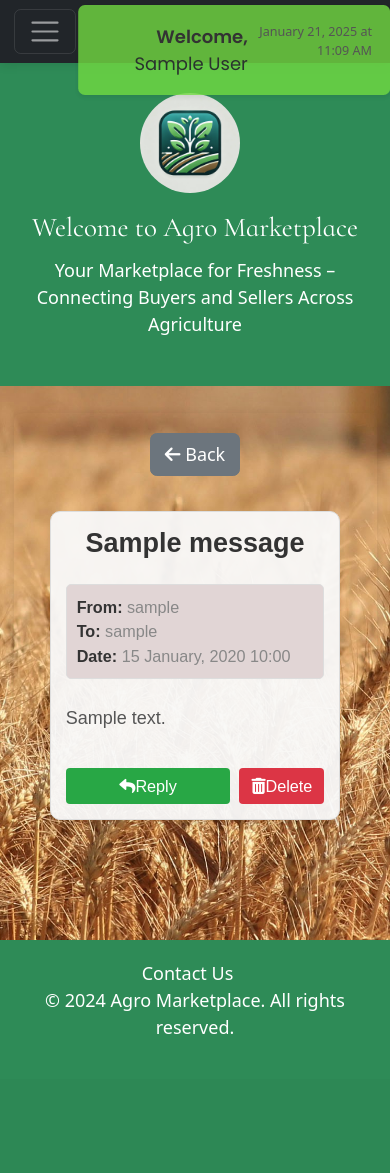
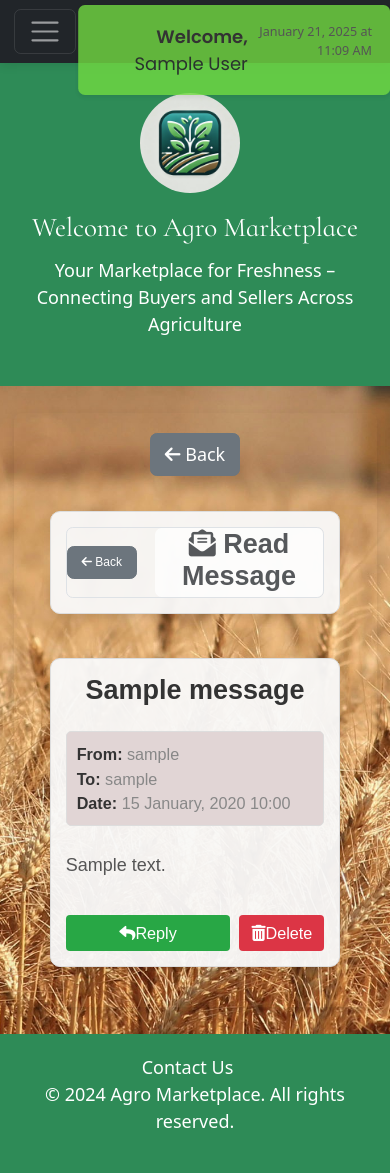
Before and after one commit to Aleksey-Kostov/agro_marketplace, a Django app: page /messages/1/read/ in a window 390 px wide. Before the commit the page ends 1034 px from the top, so only its background shows below. Run offline with Django 5.2, Linux system fonts and the light colour scheme; a user stored in the database is signed in; tables that the repository leaves empty hold one stand-in row (values such as "Sample post"); grey boxes marked "Sample" are stand-in pictures; parts of the project's set-up code (start-up, migrations or seed data) failed here and were passed over; some libraries are stand-ins or nearby versions.

Commit message:
fix: design improvements

```diff
--- a/static/style/main.css
+++ b/static/style/main.css
@@ -524,13 +524,14 @@ main {
         flex-grow: 1;
     }
 
-
     .product-photo:hover, .product-photo:active {
         height: 60px;
         width: 100px;
-        transform: scale(2.5) translate(-3%, 10%); /* Zoom and move */
+        transform: scale(2.5) translate(-3%, 10%);
     }
 }
+
+
 
 
 .sell, .buy {
@@ -629,6 +630,25 @@ main {
     min-width: 90px;
     align-items: center;
     justify-content: center;
+    font-size: 16px;
+}
+
+/* For screen sizes 768px and below (tablets and smaller devices) */
+@media (max-width: 768px) {
+    .back-button {
+        max-height: 40px;
+        min-width: 80px;
+        font-size: 14px;
+    }
+}
+
+/* For screen sizes 480px and below (mobile devices) */
+@media (max-width: 480px) {
+    .back-button {
+        max-height: 35px;
+        min-width: 70px;
+        font-size: 12px;
+    }
 }
 
 .paginator-page {
@@ -662,6 +682,7 @@ main {
 .profile-edit {
     max-width: 1000px;
 }
+
 .submit-button {
     min-width: 200px;
 }
--- a/static/style/messages.css
+++ b/static/style/messages.css
@@ -38,19 +38,19 @@
 }
 
 /* Button Styling */
-.message-box .btn {
-    display: block;
-    width: 100%;
-    text-align: center;
-    padding: 10px;
-    font-size: 1rem;
-    color: #fff;
-    background-color: #28a745;
-    border: none;
-    border-radius: 5px;
-    cursor: pointer;
-    transition: background-color 0.3s;
-}
+/*.message-box .btn {*/
+/*    display: block;*/
+/*    width: 100%;*/
+/*    text-align: center;*/
+/*    padding: 10px;*/
+/*    font-size: 1rem;*/
+/*    color: #fff;*/
+/*    background-color: #28a745;*/
+/*    border: none;*/
+/*    border-radius: 5px;*/
+/*    cursor: pointer;*/
+/*    transition: background-color 0.3s;*/
+/*}*/
 
 .message-box .btn:hover {
     background-color: #218838;
--- a/templates/messages/message-inbox.html
+++ b/templates/messages/message-inbox.html
@@ -15,7 +15,7 @@
 
                 <!-- Message Box Title with Icon -->
                 <h3 class="text-center bg-white text-dark opacity-75 m-0 flex-grow-1 rounded pb-1 shadow">
-                    <i class="fas fa-comment-dots me-2"></i> Message Box
+                    <i class="fas fa-comment-dots me-2"></i> Messages Box
                 </h3>
             </div>
 
--- a/templates/messages/message-read.html
+++ b/templates/messages/message-read.html
@@ -7,6 +7,16 @@
                 <a href="{% url 'message-inbox' %}" class="btn btn-secondary">
                     <i class="fas fa-arrow-left"></i> Back
                 </a>
+            </div>
+            <div class="col-12 edit-profile text-details mb-2 message-box">
+                <div class="d-flex align-items-center border rounded">
+                    <a href="{% url 'message-inbox' %}" class="btn btn-secondary me-3 back-button">
+                        <i class="fas fa-arrow-left"></i> Back
+                    </a>
+                    <h3 class="text-center bg-white text-dark opacity-75 m-0 flex-grow-1 rounded pb-1">
+                        <i class="fas fa-envelope-open-text"></i> Read Message
+                    </h3>
+                </div>
             </div>
 
             <!-- Message Box -->
--- a/templates/messages/message-send.html
+++ b/templates/messages/message-send.html
@@ -85,7 +85,7 @@
 
                             <!-- Submit Button -->
                             <div class="text-center">
-                                <button type="submit" class="btn btn-primary mt-3 w-25">Send Message</button>
+                                <button type="submit" class="btn btn-primary mt-3 w-25 submit-button">Send Message</button>
                             </div>
                         </form>
                     </div>
```
Also changed, not shown: templates/messages/reply_message.html (+16 -6 lines), 2 other files.
